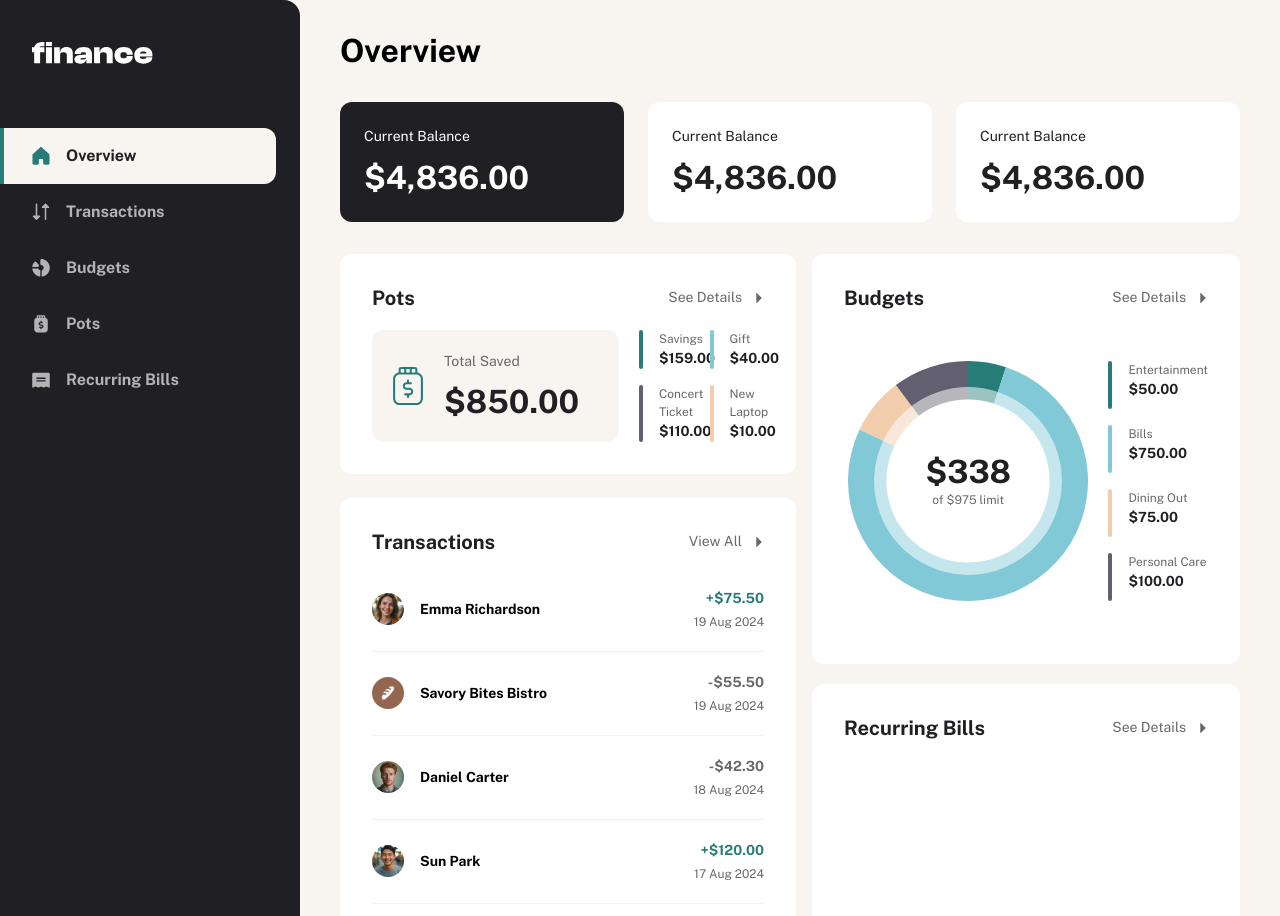
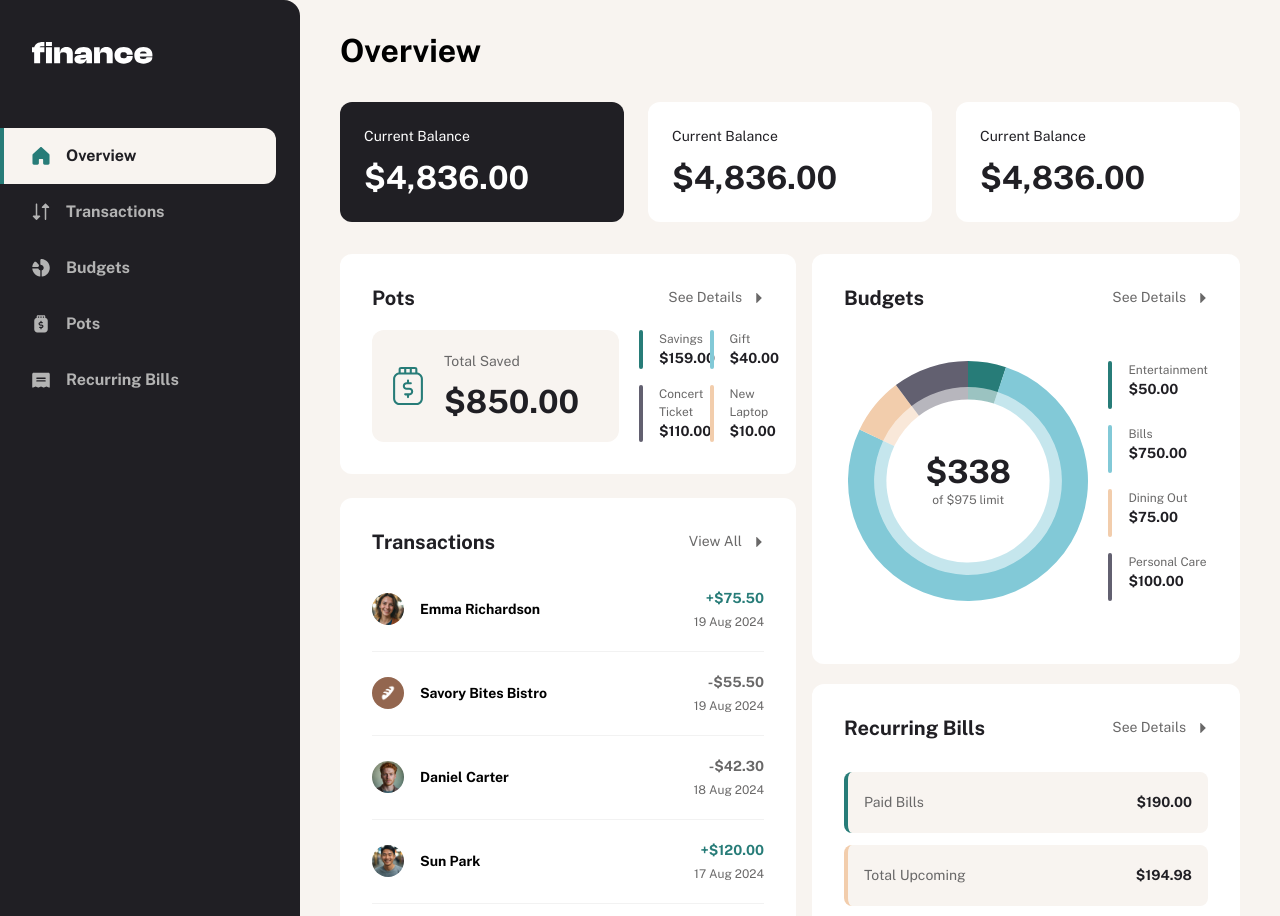
Before and after one commit to jownsu/personal-finance-app, a Next.js app: page / in a window 1280 px wide. Shown: the top 916 px of the page. Built offline with nearby package versions, Linux system fonts and the light colour scheme.

Commit message:
Implement recurring bills

```diff
--- a/app/_components/RecurringBills.tsx
+++ b/app/_components/RecurringBills.tsx
@@ -3,10 +3,11 @@ import Link from "next/link";
 
 /* COMPONENTS */
 import CaretRightIcon from "@/public/images/icon-caret-right.svg";
+import { recurring_bills } from "../_constants/data";
 
 const RecurringBills = () => {
     return (
-        <div className="flex w-full flex-1 flex-col gap-[2.8rem] rounded-[1.2rem] bg-white px-[2rem] py-[2.4rem] md:gap-[5.1rem] md:p-[3.2rem] md:pb-[6.3rem]">
+        <div className="flex w-full flex-1 flex-col gap-[3.2rem] rounded-[1.2rem] bg-white px-[2rem] py-[2.4rem] md:p-[3.2rem]">
             <div className="flex items-center justify-between">
                 <h2 className="text-preset_2 text-grey-900">Recurring Bills</h2>
                 <Link
@@ -16,8 +17,40 @@ const RecurringBills = () => {
                     See Details <CaretRightIcon className="size-[1rem]" />
                 </Link>
             </div>
+
+            <ul className="flex flex-col gap-[1.2rem]">
+                {recurring_bills.map((bill) => (
+                    <BillItem key={bill.id} bill={bill} />
+                ))}
+            </ul>
         </div>
     );
 };
 
+interface BillProps {
+    bill: {
+        name: string;
+        theme: string;
+        amount: number;
+    };
+}
+const BillItem = ({ bill }: BillProps) => {
+    return (
+        <li>
+            <div
+                className="flex h-[6.1rem] items-center justify-between rounded-[.8rem] border-l-[4px] bg-beige-100 px-[1.6rem]"
+                style={{ borderColor: bill.theme }}
+            >
+                <span className="text-preset_4 text-grey-500">{bill.name}</span>
+                <span className="text-preset_4_bold text-grey-900">
+                    {bill.amount.toLocaleString("en-US", {
+                        style: "currency",
+                        currency: "USD"
+                    })}
+                </span>
+            </div>
+        </li>
+    );
+};
+
 export default RecurringBills;
--- a/app/_components/Transactions.tsx
+++ b/app/_components/Transactions.tsx
@@ -1,4 +1,3 @@
-
 /* REACT */
 import Link from "next/link";
 
@@ -11,7 +10,7 @@ import { transactions_overview } from "../_constants/data";
 
 const Transactions = () => {
     return (
-        <div className="flex w-full flex-col gap-[1.4rem] rounded-[1.2rem] bg-white px-[2rem] py-[2.4rem] md:p-[3.2rem]">
+        <div className="flex w-full flex-1 flex-col gap-[1.4rem] rounded-[1.2rem] bg-white px-[2rem] py-[2.4rem] md:p-[3.2rem]">
             <div className="flex items-center justify-between">
                 <h2 className="text-preset_2 text-grey-900">Transactions</h2>
                 <Link
--- a/app/_constants/data.ts
+++ b/app/_constants/data.ts
@@ -525,6 +525,7 @@ export const budgets_overview = [
         bg: "#626070"
     }
 ];
+
 export const budgets_overview_overall = {
     limit: 975,
     total: 338
@@ -562,3 +563,24 @@ export const pots = [
         theme: "#826CB0"
     }
 ];
+
+export const recurring_bills = [
+    {
+        id: 1,
+        name: "Paid Bills",
+        theme: "#277C78",
+        amount: 190,
+    },
+    {
+        id: 2,
+        name: "Total Upcoming",
+        theme: "#F2CDAC",
+        amount: 194.98,
+    },
+    {
+        id: 3,
+        name: "Due Soon",
+        theme: "#82C9D7",
+        amount: 59.98,
+    }
+];
```
